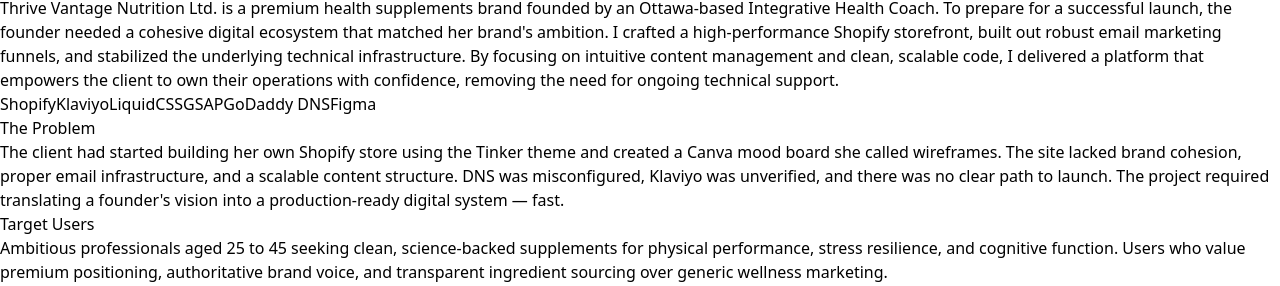
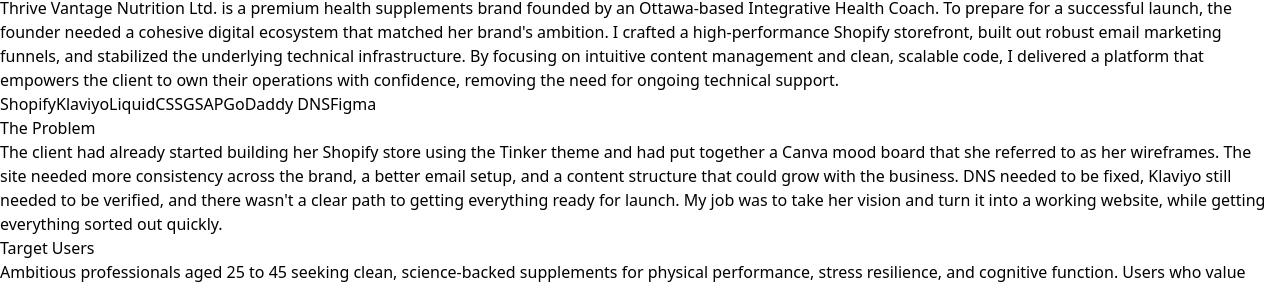
Before and after one commit to rpg225/tailwind-portfolio, a React (Vite) app: page /thrivevantagecase-study in a window 1280 px wide. Shown: the part 796-1082 px from the top of the page. Built offline with nearby package versions, Linux system fonts and the light colour scheme.

Commit message:
fixed copy on the thrive case study page

```diff
--- a/src/components/ThriveVantageCaseStudy.jsx
+++ b/src/components/ThriveVantageCaseStudy.jsx
@@ -73,7 +73,7 @@
           <div>
             <h2 className="text-2xl font-semibold text-white">The Problem</h2>
             <p className="mt-6 text-slate-300 leading-relaxed">
-              The client had started building her own Shopify store using the Tinker theme and created a Canva mood board she called wireframes. The site lacked brand cohesion, proper email infrastructure, and a scalable content structure. DNS was misconfigured, Klaviyo was unverified, and there was no clear path to launch. The project required translating a founder's vision into a production-ready digital system — fast.
+              The client had already started building her Shopify store using the Tinker theme and had put together a Canva mood board that she referred to as her wireframes. The site needed more consistency across the brand, a better email setup, and a content structure that could grow with the business. DNS needed to be fixed, Klaviyo still needed to be verified, and there wasn't a clear path to getting everything ready for launch. My job was to take her vision and turn it into a working website, while getting everything sorted out quickly.
             </p>
           </div>
           <div>
```
